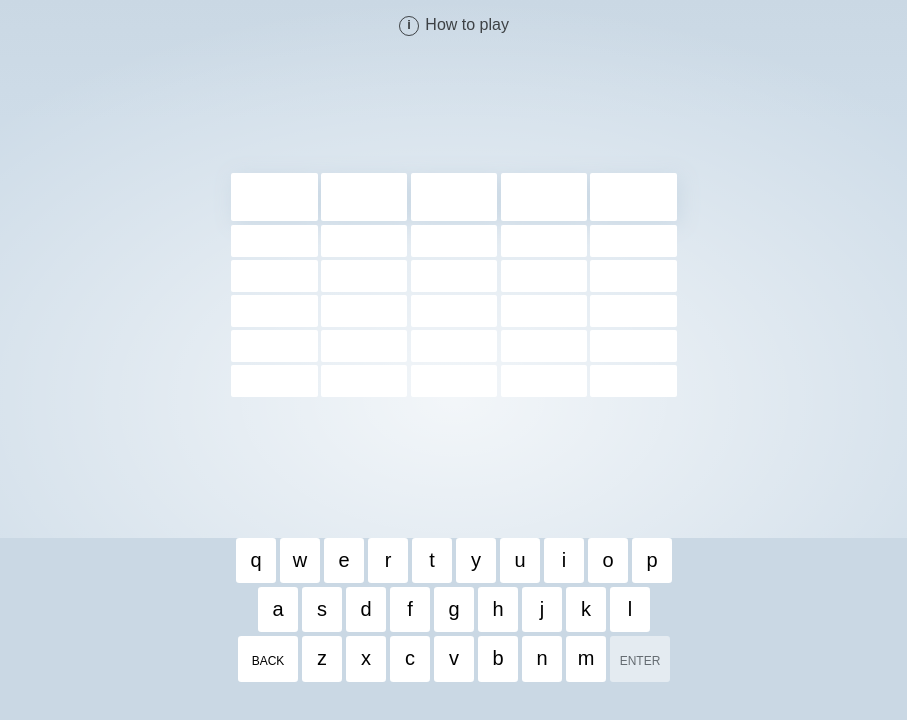
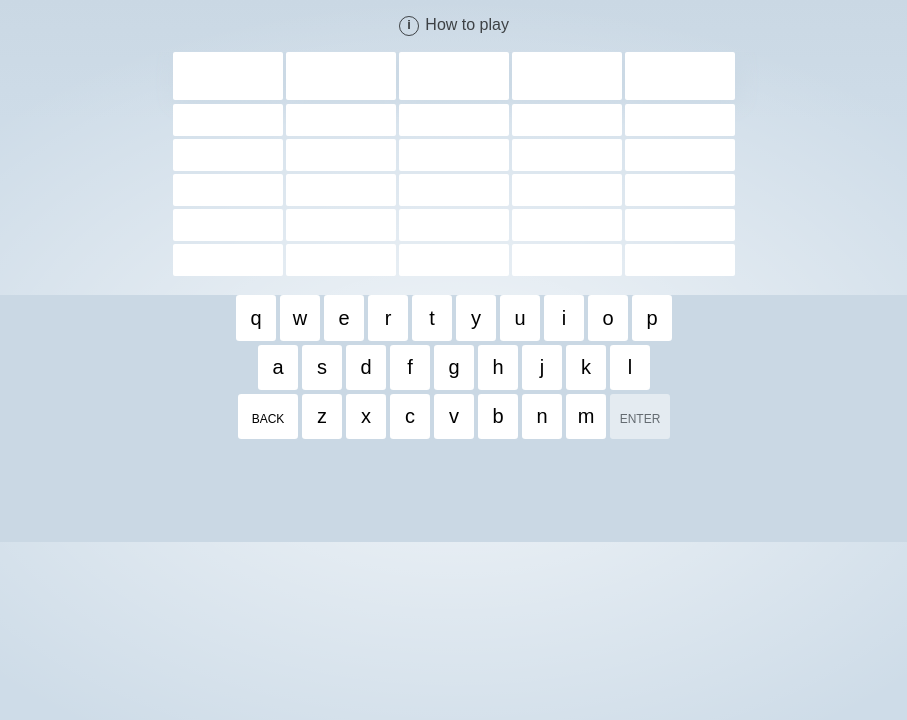
Before and after one commit to sstream17/word-game-2, a SvelteKit app in the folder game/: page / in a window 1280 px wide. Shown: the top 720 px of the page, without its empty margins (186-1093 px from the left). Built offline with nearby package versions, Linux system fonts and the light colour scheme.

Commit message:
Simplifying layout structure

```diff
--- a/game/src/routes/[[num]]/+layout.svelte
+++ b/game/src/routes/[[num]]/+layout.svelte
@@ -7,41 +7,3 @@
 		<slot />
 	</main>
 </div>
-
-<style>
-	.app {
-		display: flex;
-		flex-direction: column;
-		min-height: 100svh;
-		max-height: 100svh;
-	}
-
-	main {
-		flex: 1;
-		display: flex;
-		flex-direction: column;
-		padding: 1rem;
-		width: 100%;
-		max-width: 64rem;
-		margin: 0 auto;
-		box-sizing: border-box;
-	}
-
-	footer {
-		display: flex;
-		flex-direction: column;
-		justify-content: center;
-		align-items: center;
-		padding: 12px;
-	}
-
-	footer a {
-		font-weight: bold;
-	}
-
-	@media (min-width: 480px) {
-		footer {
-			padding: 12px 0;
-		}
-	}
-</style>
--- a/game/src/routes/[[num]]/+page.svelte
+++ b/game/src/routes/[[num]]/+page.svelte
@@ -108,6 +108,7 @@
 	<meta name="description" content="A Wordle clone written in SvelteKit" />
 </svelte:head>
 
+<div class="wrapper">
 	<h1 class="visually-hidden">Sverdle</h1>
 
 	<div class="form">
@@ -134,6 +135,7 @@
 
 		<Controls on:key={handleKey} {data} {won} {submittable} {invalid} />
 	</div>
+</div>
 
 {#if won}
 	<div
@@ -149,6 +151,10 @@
 {/if}
 
 <style>
+	.wrapper {
+		padding: 16px;
+	}
+
 	.form {
 		width: 100%;
 		max-height: calc(100svh - 2rem);
--- a/game/src/routes/styles.css
+++ b/game/src/routes/styles.css
@@ -22,7 +22,6 @@
 }
 
 body {
-	overflow-y: hidden;
 	margin: 0;
 	background-attachment: fixed;
 	background-color: var(--color-bg-1);
```
Lines whose indentation alone changed are shown as unchanged.
